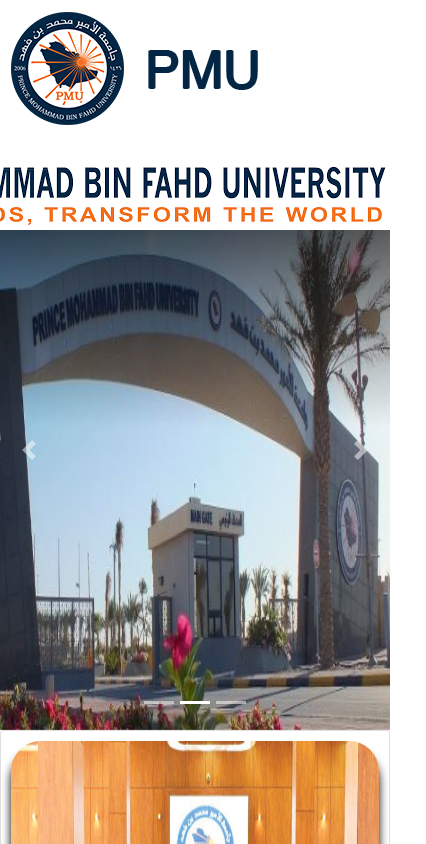
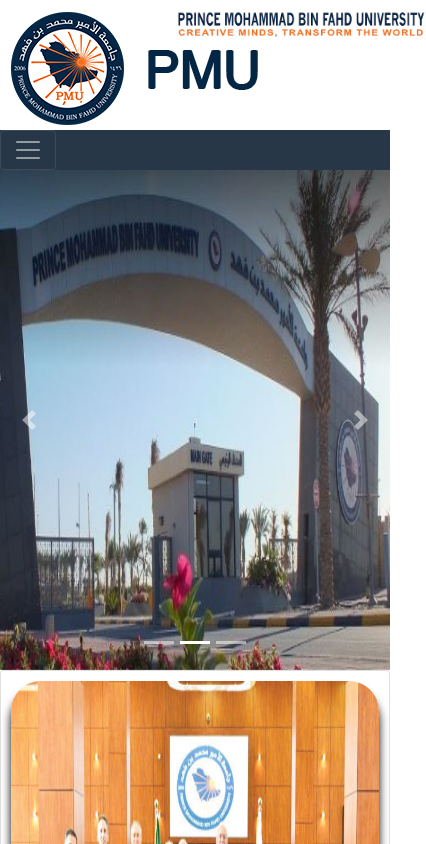
Before and after one commit to Aamer4ui/practice-app, a React (Create React App) app: page / in a window 390 px wide. Shown: the top 844 px of the page, 426 px wide, since content can reach past the window. Built offline with nearby package versions, Linux system fonts and the light colour scheme.

Commit message:
mobile view nabvigation

```diff
--- a/src/Components/Header/HeaderItem.jsx
+++ b/src/Components/Header/HeaderItem.jsx
@@ -12,7 +12,7 @@
           <img src="logo-name.png" alt="" />
         </a>
         <a href="#" className="logo">
-          <img src="images1.png" alt="" />
+          <img src="images1.png" alt="" style={{ width: "250px" }} />
         </a>
       </header>
     </div>
--- a/src/Components/Header/HeaderItems.css
+++ b/src/Components/Header/HeaderItems.css
@@ -6,9 +6,11 @@
 header{
     height: 120px;
 }
+
 .logo img{
-    float: right;
-    margin-top:35px;
+    position: absolute;
+    left: 45%;
+    margin-top:10px;
 }
 .logo1 img{
     margin-top: 10px;
--- a/src/Components/HomeContent/HomeItems.css
+++ b/src/Components/HomeContent/HomeItems.css
@@ -1,7 +1,4 @@
 /* Home Body start */
-.Card{
-    border: none;
-}
 .home-pic{
     margin: 10px;
     border-radius: 30px;
```
Also changed, not shown: 1 other file (tests, documents, lock files or other folders).
